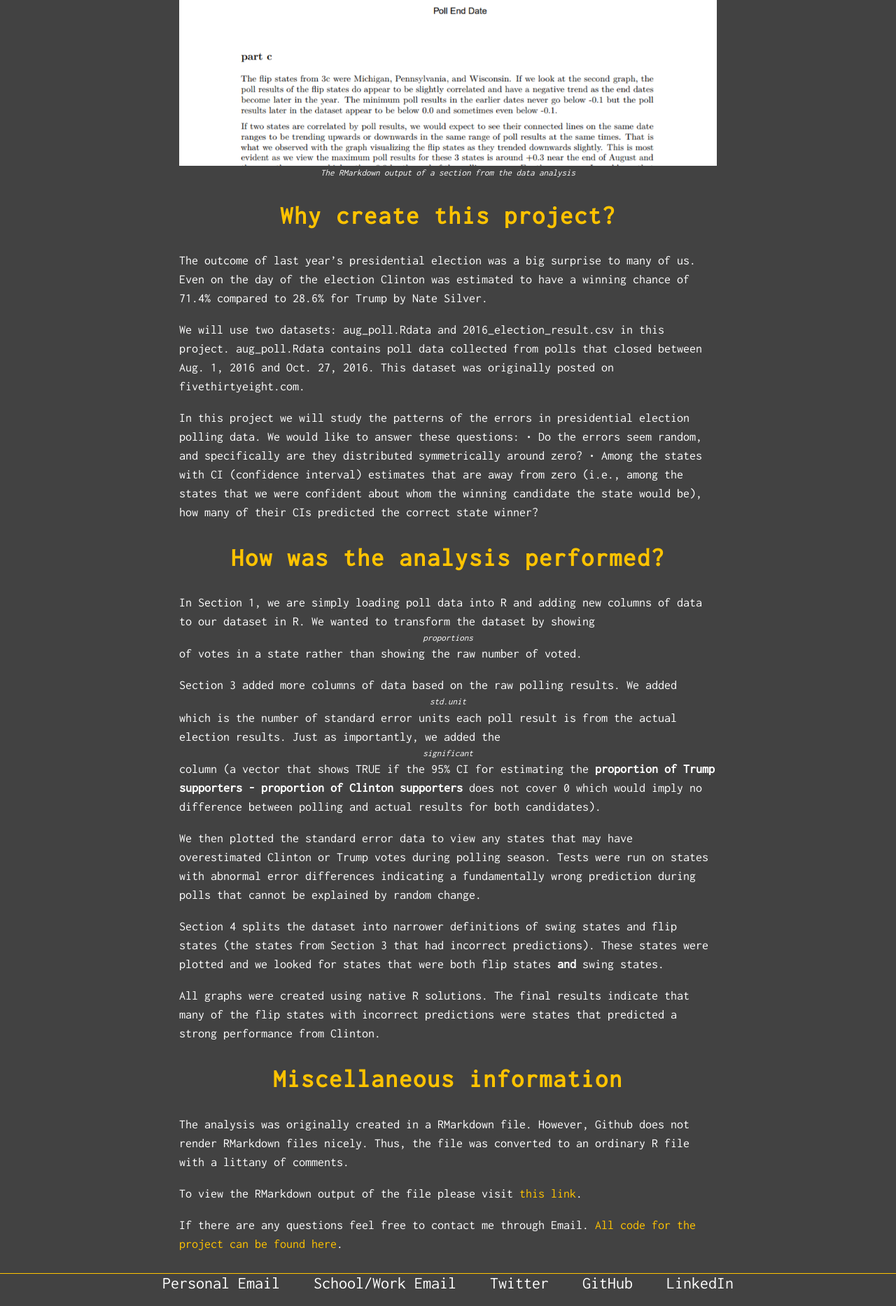
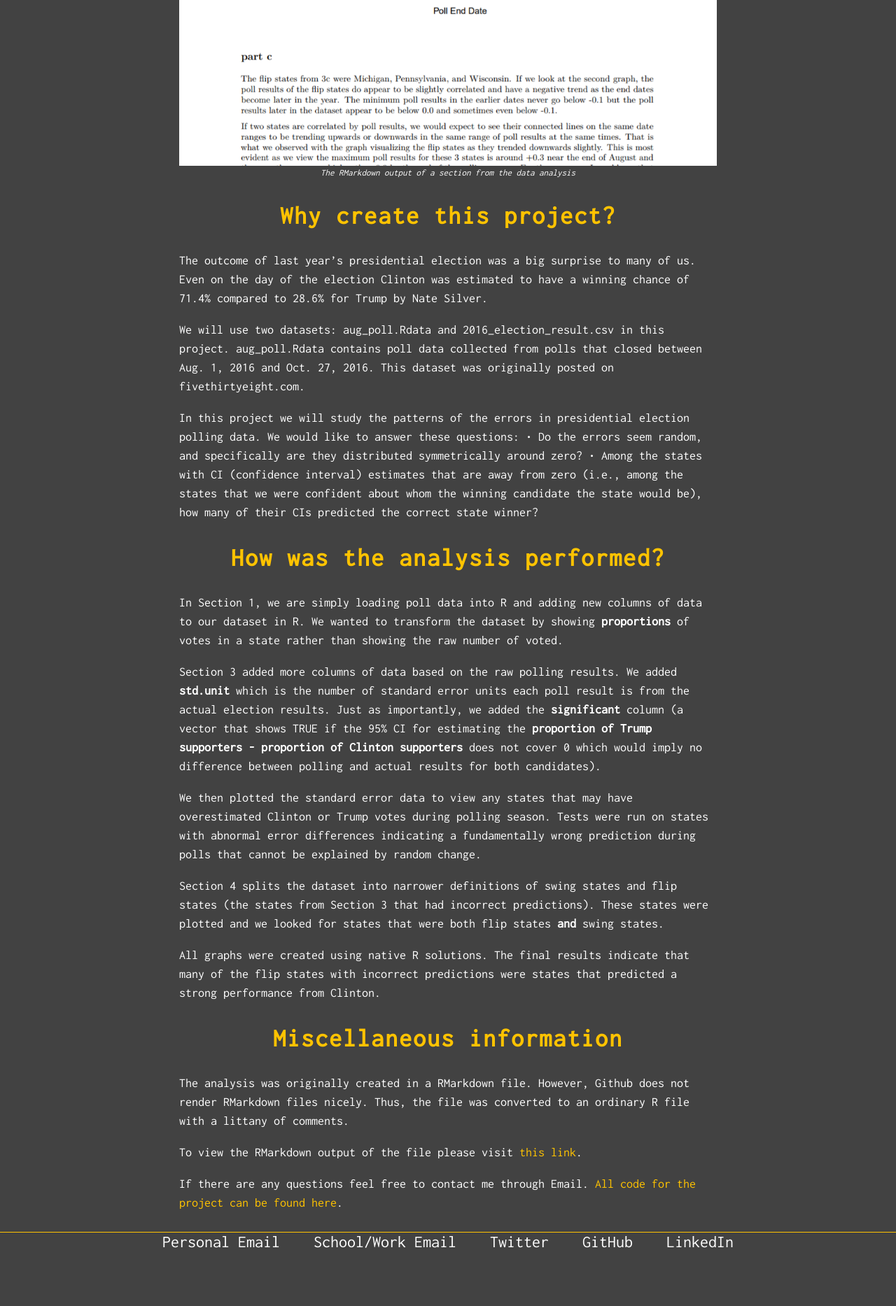
Before and after one commit to justintranjt/justintranjt.github.io, a Jekyll site: the page built from _projects/2018-01-26-election-polling-analysis.md, in a window 1280 px wide. Shown: the part 974-2841 px from the top of the page at 70% size. Built offline with Jekyll 4.4.1, drawn with Linux system fonts in a browser that asks for light colours; after the commit the page ends 2782 px from its top, so only the background shows below that.

```diff
--- a/_projects/2018-01-26-election-polling-analysis.md
+++ b/_projects/2018-01-26-election-polling-analysis.md
@@ -22,9 +22,9 @@ In this project we will study the patterns of the errors in presidential electio
 
 # How was the analysis performed?
 
-In Section 1, we are simply loading poll data into R and adding new columns of data to our dataset in R. We wanted to transform the dataset by showing *proportions* of votes in a state rather than showing the raw number of voted.
+In Section 1, we are simply loading poll data into R and adding new columns of data to our dataset in R. We wanted to transform the dataset by showing **proportions** of votes in a state rather than showing the raw number of voted.
 
-Section 3 added more columns of data based on the raw polling results. We added *std.unit* which is the number of standard error units each poll result is from the actual election results. Just as importantly, we added the *significant* column (a vector that shows TRUE if the 95% CI for estimating the **proportion of Trump supporters - proportion of Clinton supporters** does not cover 0 which would imply no difference between polling and actual results for both candidates).
+Section 3 added more columns of data based on the raw polling results. We added **std.unit** which is the number of standard error units each poll result is from the actual election results. Just as importantly, we added the **significant** column (a vector that shows TRUE if the 95% CI for estimating the **proportion of Trump supporters - proportion of Clinton supporters** does not cover 0 which would imply no difference between polling and actual results for both candidates).
 
 We then plotted the standard error data to view any states that may have overestimated Clinton or Trump votes during polling season. Tests were run on states with abnormal error differences indicating a fundamentally wrong prediction during polls that cannot be explained by random change.
 
```
